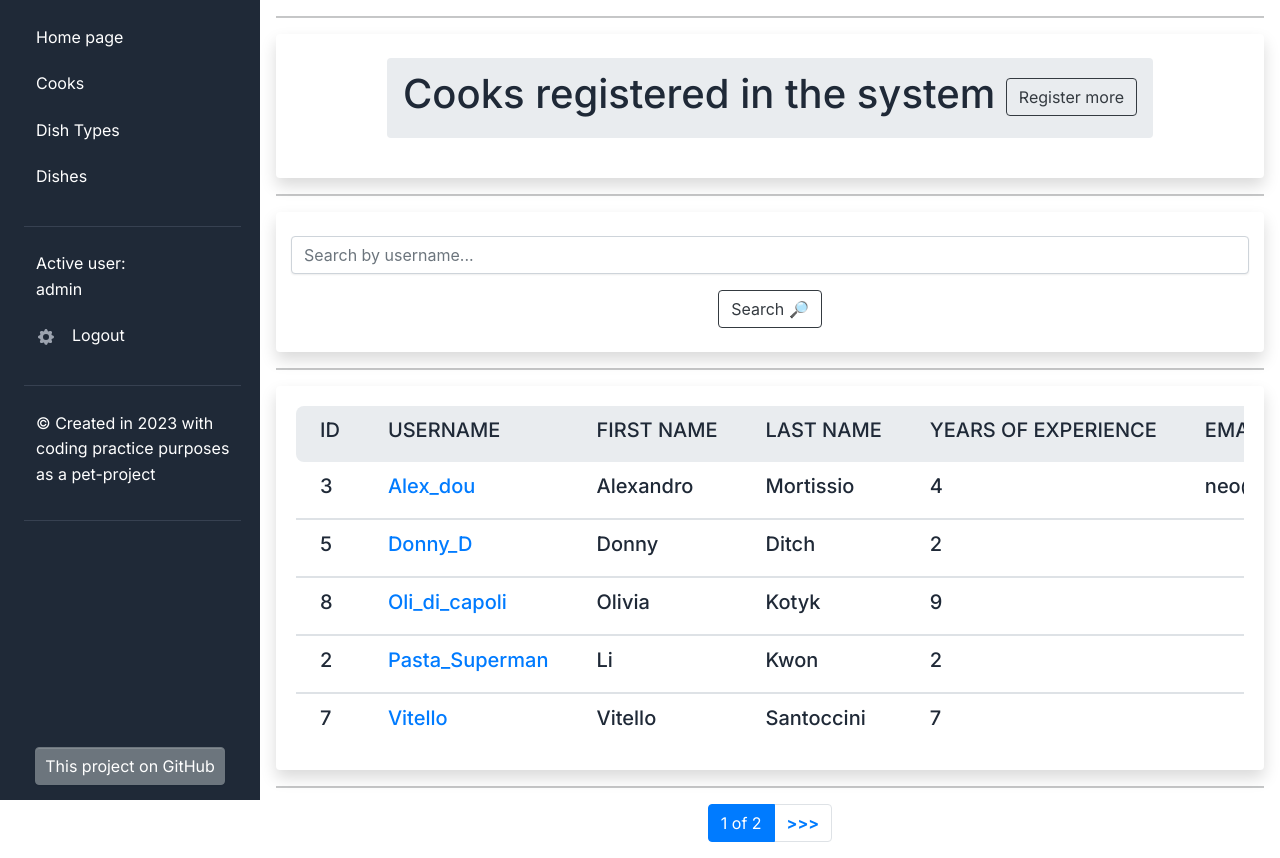
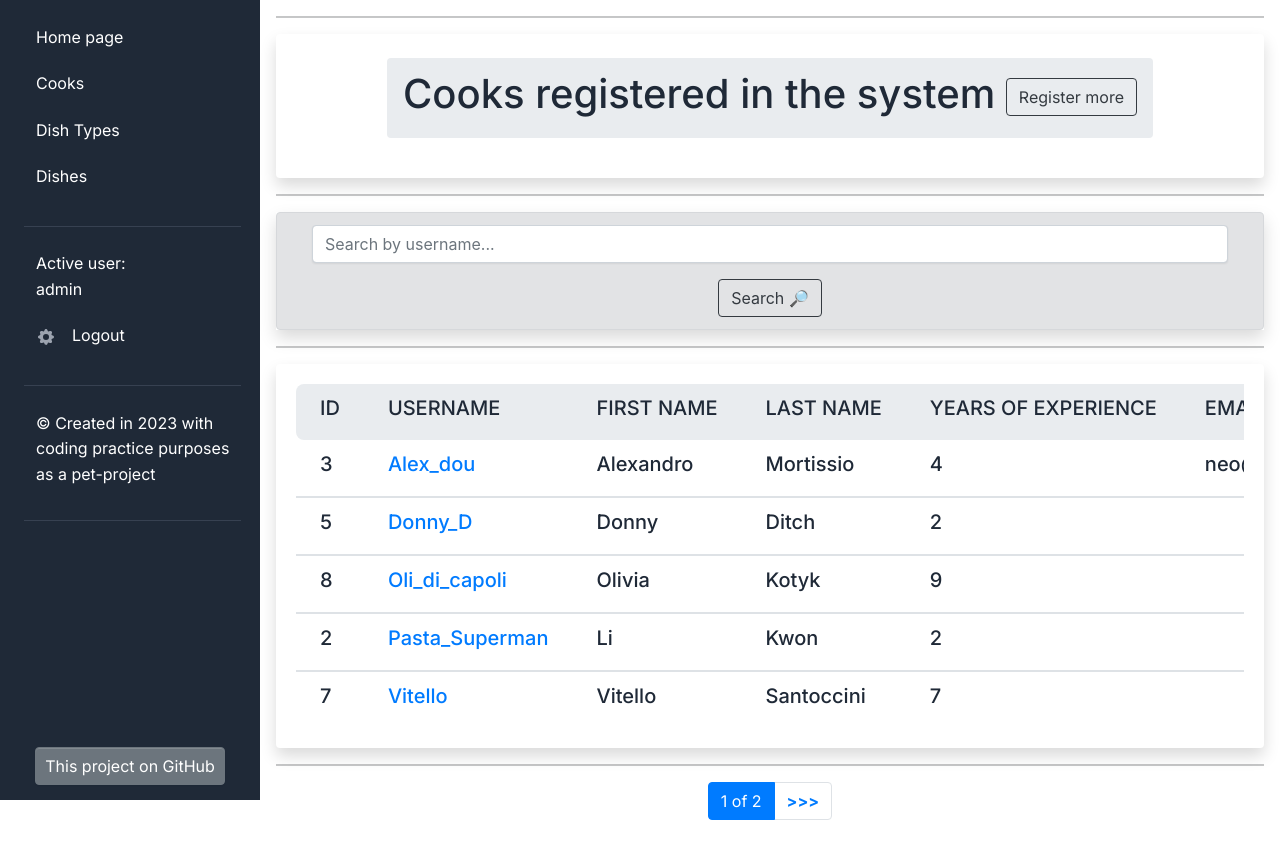
Before and after one commit to bohdan-yatsyna/kitchen-service-site, a Django app: page /cooks/ in a window 1280 px wide. After the commit the page ends 820 px from the top, so only its background shows below. Run offline with Django 4.2, Linux system fonts and the light colour scheme; a user stored in the database is signed in; data comes from the database, SQL or seed files in the repository; some libraries are stand-ins or nearby versions.

Commit message:
Visual improve of search_fild.html

```diff
--- a/templates/includes/search_field.html
+++ b/templates/includes/search_field.html
@@ -1,8 +1,8 @@
 {% load crispy_forms_filters %}
 
 <hr>
-<div class="card border-0 shadow">
-  <div class="py-4">
+<div class="shadow">
+  <div class="alert alert-secondary" role="alert">
     <div class="container-sm">
       <form action="" method="get">
         {{ search_form|crispy }}
```
